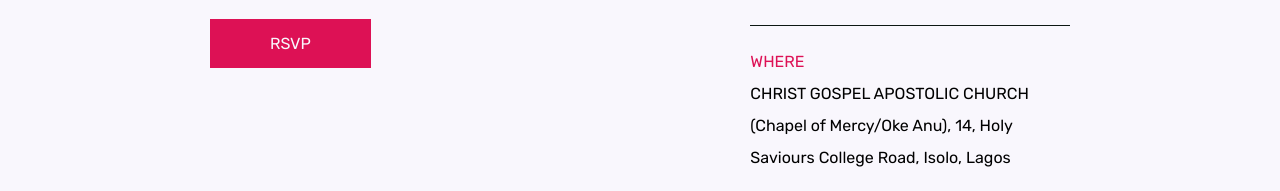
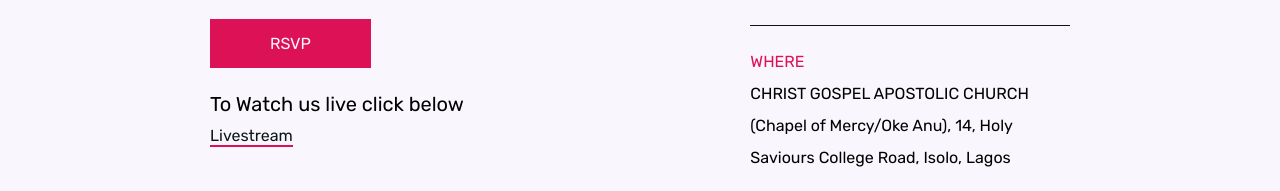
Before and after one commit to samzyconcepts/dudman-wedding, a React (Create React App) app: page / in a window 1280 px wide. Shown: the part 1015-1206 px from the top of the page. Built offline with nearby package versions, Linux system fonts and the light colour scheme.

Commit message:
Updated: livestream link

```diff
--- a/src/Pages/Home.css
+++ b/src/Pages/Home.css
@@ -65,6 +65,15 @@
   background-color: rgb(100, 4, 34);
 }
 
+#info .rsvp p {
+  font-size: 20px;
+  margin-top: 1.5rem;
+}
+
+#info .live{
+  font-size: 16px;
+}
+
 #info .detail > * {
   line-height: 2;
 }
@@ -85,14 +94,15 @@
   font-size: 14px;
 }
 
-#info .detail .where a {
+#info .detail .where a,
+.live {
   display: inline-block;
   color: var(--black);
   text-decoration: none;
   border-bottom: 2px solid var(--magenta);
   margin-top: 10px;
 }
-#info .detail .where a:hover {
+#info .detail .where a:hover, .live:hover {
   color: var(--magenta);
 }
 
@@ -285,7 +295,7 @@ footer .container-lg {
 
   /* gallery */
   .gallery .container .img-grid {
-      grid-template-columns: repeat(1, 1fr);
+    grid-template-columns: repeat(1, 1fr);
   }
   .gallery .container .img-grid img {
     width: 100%;
--- a/src/Pages/Home.js
+++ b/src/Pages/Home.js
@@ -34,6 +34,10 @@ const Home = ({ info, story, gallery, party, home }) => {
             <Link to='#' className='btn btn-primary'>
               RSVP
             </Link>
+            <p>
+              To Watch us live click below <br />
+            </p>
+            <Link to='https://youtube.com/@visiontv5989' className='live'>Livestream</Link>
           </div>
           <div className='detail'>
             <div className='when'>
```
